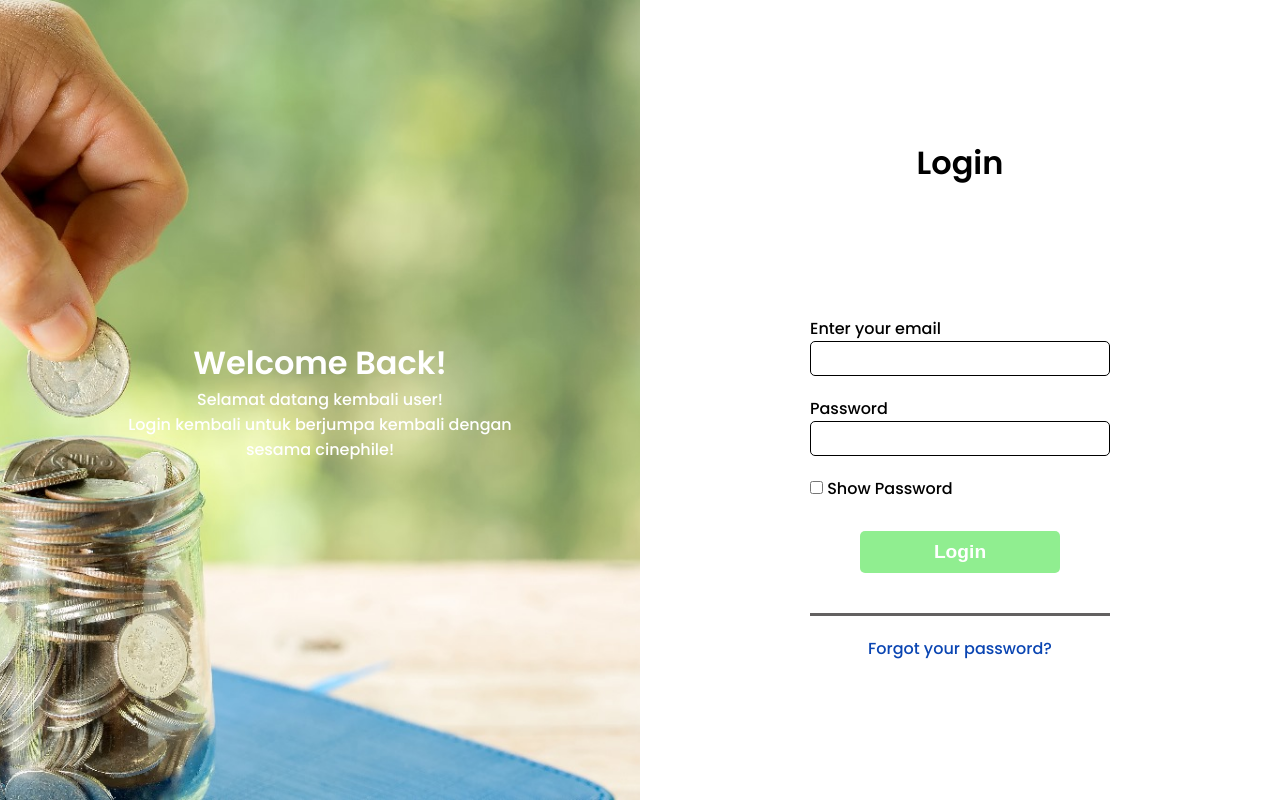
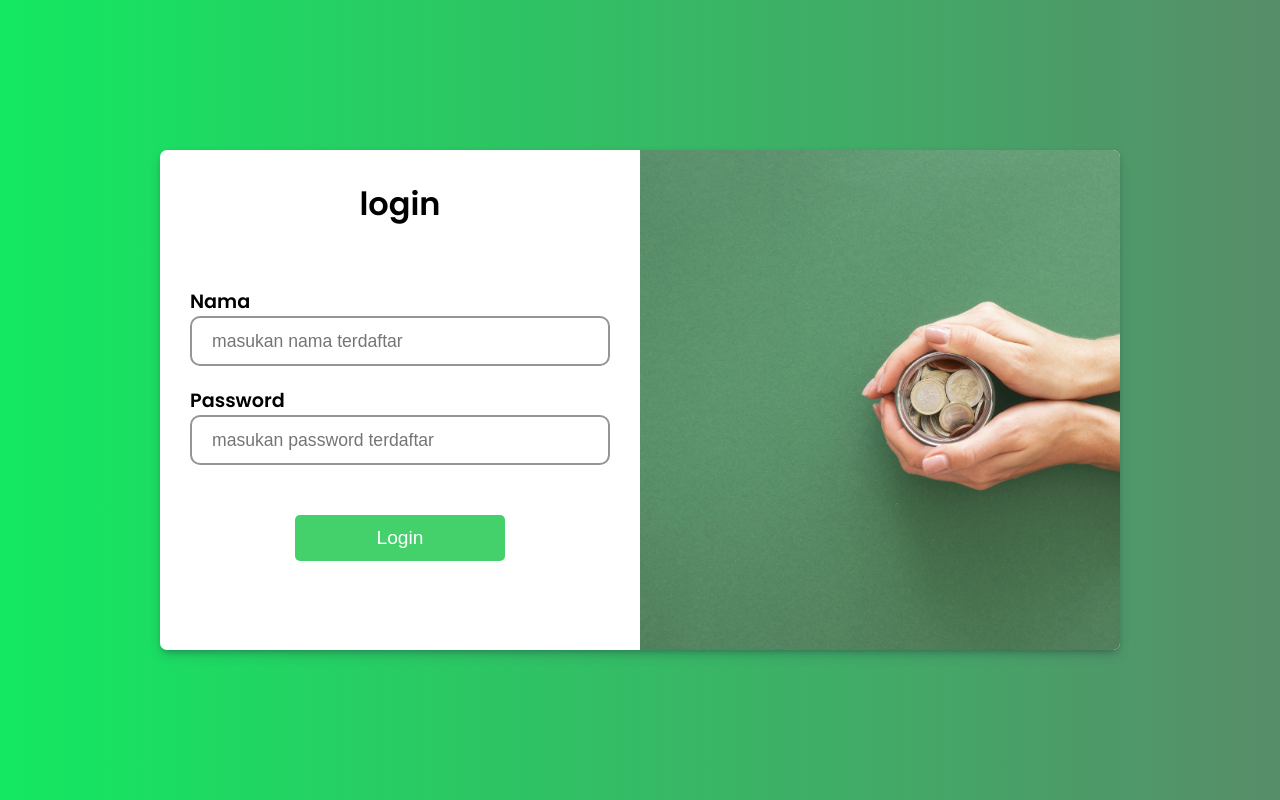
Before and after one commit to Huntara/Infaq_Shodaqoh_Fe, a Laravel app: page /login in a window 1280 px wide. Run offline with Laravel 10, Linux system fonts and the light colour scheme; some libraries are stand-ins or nearby versions.

Commit message:
revisi login page

```diff
--- a/public/css/login.css
+++ b/public/css/login.css
@@ -7,108 +7,119 @@
 
 body {
     font-family: 'poppins', Arial, Helvetica, sans-serif;
+    background: rgb(19, 232, 97);
+    background: -moz-linear-gradient(90deg, rgba(19, 232, 97, 1) 0%, rgba(87, 141, 105, 1) 100%);
+    background: -webkit-linear-gradient(90deg, rgba(19, 232, 97, 1) 0%, rgba(87, 141, 105, 1) 100%);
+    background: linear-gradient(90deg, rgba(19, 232, 97, 1) 0%, rgba(87, 141, 105, 1) 100%);
+    filter: progid:DXImageTransform.Microsoft.gradient(startColorstr="#13e861", endColorstr="#578d69", GradientType=1);
+    display: flex;
+    justify-content: center;
+    align-items: center;
+    height: 100vh;
+    overflow-x: hidden;
 }
 
 .container {
-    width: 100%;
-    height: 100vh;
+    width: 75%;
+    min-height: 500px;
+    background-color: #fff;
+    border-radius: 7px;
+    box-shadow: rgba(50, 50, 93, 0.25) 0px 6px 12px -2px, rgba(0, 0, 0, 0.3) 0px 3px 7px -3px;
     display: flex;
+    overflow: hidden;
 }
 
 .col {
     flex: 1;
+    padding: 30px;
+}
+
+.title {
+    text-align: center;
 }
 
 .col.satu {
+    display: grid;
+}
+
+label {
+    display: block;
+    font-weight: bold;
+    font-size: 1.2em;
+}
+
+.form-control {
+    width: 100%;
+    height: 50px;
+    outline: none;
+    padding: 20px 20px;
+    font-size: 1.1em;
+    border: 2px solid #959595;
+    border-radius: 10px;
+}
+
+.alert {
+    color: salmon;
+    display: none;
+}
+
+.form-control:focus:invalid ~ .alert {
+    display: block;
+}
+
+.form-control:focus:valid {
+    border: 2px solid lightgreen;
+}
+.form-control:focus:invalid {
+    border: 2px solid salmon;
+}
+
+.form-input {
+    margin-bottom: 20px;
+}
+
+.form-input.pw {
+    margin-bottom: 30px;
+}
+
+.btn-submit {
+    padding: 12px 10px;
+    width: 50%;
+    display: block;
+    margin: 50px auto 0 auto;
+    border-radius: 5px;
+    border: none;
+    background: #44d16c;
+    color: #fff;
+    font-size: 1.2em;
+    cursor: pointer;
+}
+
+.show-pw {
     display: flex;
-    flex-direction: column;
-    justify-content: center;
-    align-items: center;
-    text-align: center;
-    color: #fff;
-    background-image: url('/image/image-hero.jpg');
-    background-position: center;
+    gap: 5px;
+}
+
+.show {
+    font-weight: normal;
+    font-size: medium;
+}
+
+.form-check-label {
+    width: 20px;
+    height: 20px;
+}
+
+.col.dua {
+    background-image: url('/image/login.jpg');
+    background-position: 0 0;
     background-size: cover;
     background-repeat: no-repeat;
 }
 
-.col.dua {
-    display: flex;
-    flex-direction: column;
-    justify-content: space-evenly;
-    align-items: center;
-    padding: 20px 0;
-}
-
-form {
-    display: flex;
-    flex-direction: column;
-}
-
-.form-input {
-    margin: 10px 0;
-}
-
-.form-control {
-    display: block;
-    width: 300px;
-    height: 35px;
-    border: 1px solid #000;
-    outline: none;
-    padding: 10px;
-    border-radius: 5px;
-}
-
-.btn-login {
-    background-color: lightgreen;
-    color: #fff;
-    padding: 10px 20px;
-    border-radius: 5px;
-    margin: auto;
-    width: 200px;
-    margin-top: 20px;
-    text-align: center;
-    border: none;
-    font-weight: bold;
-    font-size: 1.2em;
-    cursor: pointer;
-}
-
-.help {
-    margin-top: 20px;
-    text-align: center;
-}
-
-.help::before {
-    content: '';
-    display: block;
-    width: 100%;
-    height: 3px;
-    margin: 20px 0;
-    background-color: #636161;
-}
-
-.fa-google {
-    background: conic-gradient(from -45deg, #ea4335 110deg, #4285f4 90deg 180deg, #34a853 180deg 270deg, #fbbc05 270deg) 73% 55%/150% 150% no-repeat;
-    -webkit-background-clip: text;
-    background-clip: text;
-    color: transparent;
-    -webkit-text-fill-color: transparent;
-    margin: 10px 0;
-    cursor: pointer;
-}
-
-#checkbox {
-    outline: none;
-}
-
-
-a {
-    color: rgb(10, 69, 178);
-}
-
-@media screen and (max-width: 768px) {
-    .col.satu {
+/* breakpoint */
+@media screen and (max-width: 992px) {
+    .col.dua {
         display: none;
     }
 }
--- a/resources/views/login.blade.php
+++ b/resources/views/login.blade.php
@@ -24,36 +24,36 @@
 <body>
     <div class="container">
         <div class="col satu">
-            <h1>Welcome Back!</h1>
-            <p>
-                Selamat datang kembali user! <br />
-                Login kembali untuk berjumpa kembali dengan <br />
-                sesama cinephile!
-            </p>
-        </div>
-        <div class="col dua">
-            <h1 class="title">Login</h1>
+            <h1 class="title">login</h1>
             <form action="">
                 <div class="form-input">
-                    <label for="email">Enter your email</label>
-                    <input type="email" name="email" id="email" class="form-control" required />
+                    <label for="name">Nama</label>
+                    <input
+                        type="text"
+                        class="form-control"
+                        required
+                        placeholder="masukan nama terdaftar"
+                    >
+                    <span class="alert">nama tidak boleh kosong!</span>
                 </div>
-                <div class="form-input">
+                <div class="form-input pw">
                     <label for="password">Password</label>
-                    <input type="password" name="password" id="password" class="form-control" required />
+                    <input
+                        type="password"
+                        class="form-control"
+                        required
+                        placeholder="masukan password terdaftar"
+                    >
+                    <span class="alert">password tidak boleh kosong!</span>
                 </div>
-                <div class="form-input">
-                    <input type="checkbox" name="checkbox" id="checkbox" class="" required />
-                    <label for="checkbox">Show Password</label>
-                </div>
-                <button class="btn-login">Login</button>
-                <div class="help">
-                    <div class="link">
-                        <a href="/forgot-password">Forgot your password?</a>
-                    </div>
-                </div>
+                {{-- <div class="show-pw">
+                    <input type="checkbox" class="form-check-label">
+                    <label for="show" class="show">Lihat password</label>
+                </div> --}}
+                <button type="submit" class="btn-submit">Login</button>
             </form>
         </div>
+        <div class="col dua"></div>
     </div>
 
     <script src="{{asset('js/login.js')}}"></script>
```
Also changed, not shown: resources/views/landing/landing.blade.php (deleted, +0 -14 lines), public/image/login.jpg (added).
